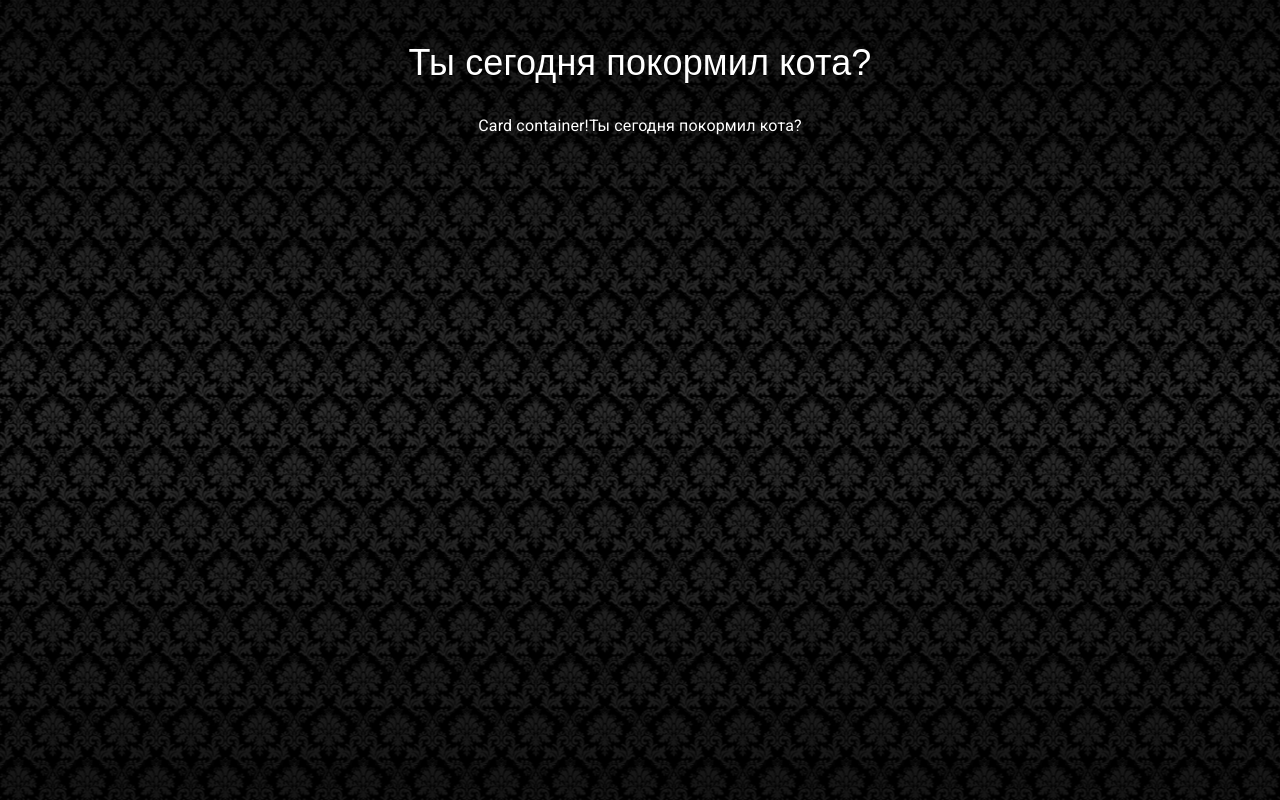
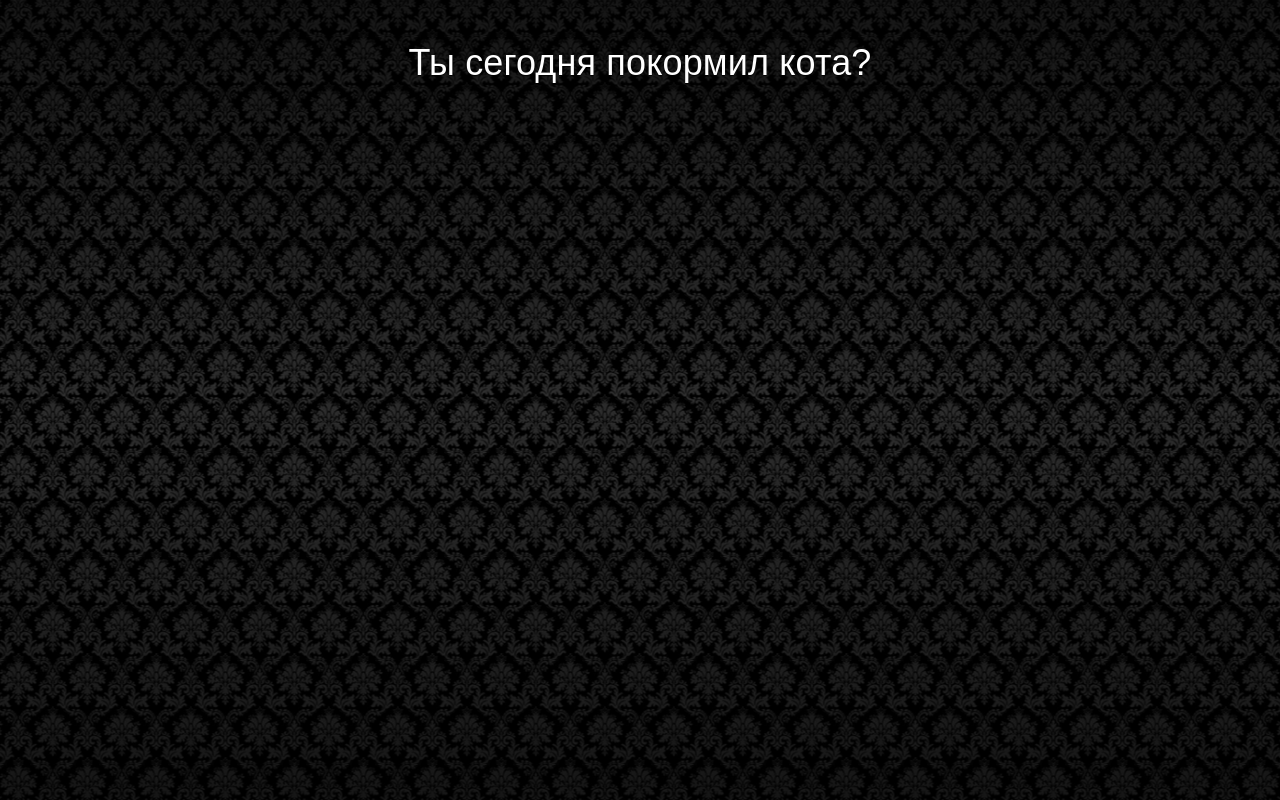
Before and after one commit to daniilyuzhanin/funbox, a React (Create React App) app: page / in a window 1280 px wide. Built offline with nearby package versions, Linux system fonts and the light colour scheme.

Commit message:
feat: updated snapshots, changed styleName, deleted trash

```diff
--- a/src/common/components/Layout/Layout.tsx
+++ b/src/common/components/Layout/Layout.tsx
@@ -1,4 +1,4 @@
-import { Grid, Box } from '@mui/material';
+import { Grid } from '@mui/material';
 import { makeStyles } from '@mui/styles';
 import React, { PropsWithChildren } from 'react';
 
@@ -26,7 +26,7 @@ const useStyles = makeStyles((theme) => ({
     position: 'relative',
     zIndex: 3,
   },
-  layoutTitleText: {
+  layoutTitle: {
     fontFamily: '"Exo 2", sans-serif',
     fontSize: theme.spacing(18),
     fontWeight: 100,
@@ -40,16 +40,15 @@ export const Layout = ({ children }: PropsWithChildren<{}>) => {
   const {
     wrapper,
     layout,
-    layoutTitleText,
+    layoutTitle,
   } = classes;
 
   return (
     <Grid container className={wrapper}>
       <Grid container direction="column" className={layout}>
-        <Grid item textAlign="center" className={layoutTitleText}>Ты сегодня покормил кота?</Grid>
+        <Grid item textAlign="center" className={layoutTitle}>Ты сегодня покормил кота?</Grid>
         <Grid container justifyContent="center">
-          <Grid item>Card container!</Grid>
-          <Box style={{ textShadow: '0px 1px 1px #000000' }}>Ты сегодня покормил кота?</Box>
+          <Grid item>{children}</Grid>
         </Grid>
       </Grid>
     </Grid>
```
Also changed, not shown: 1 other file (tests, documents, lock files or other folders).
